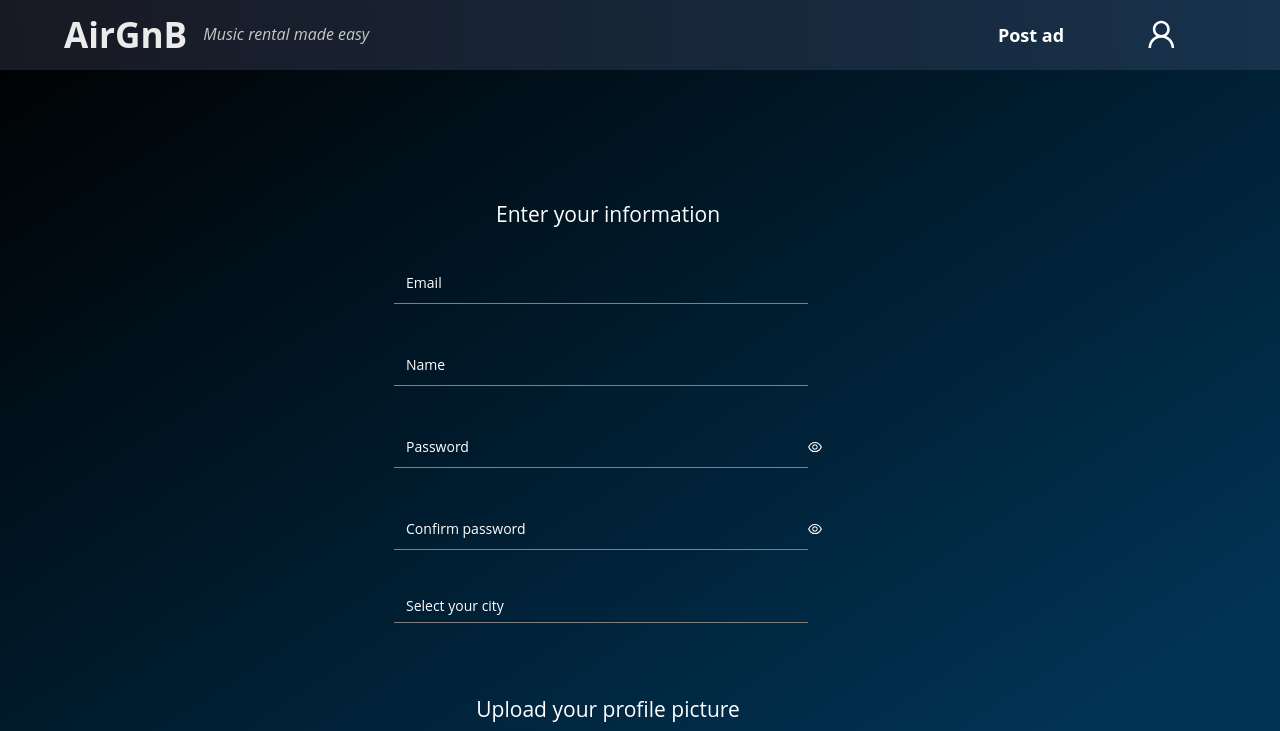
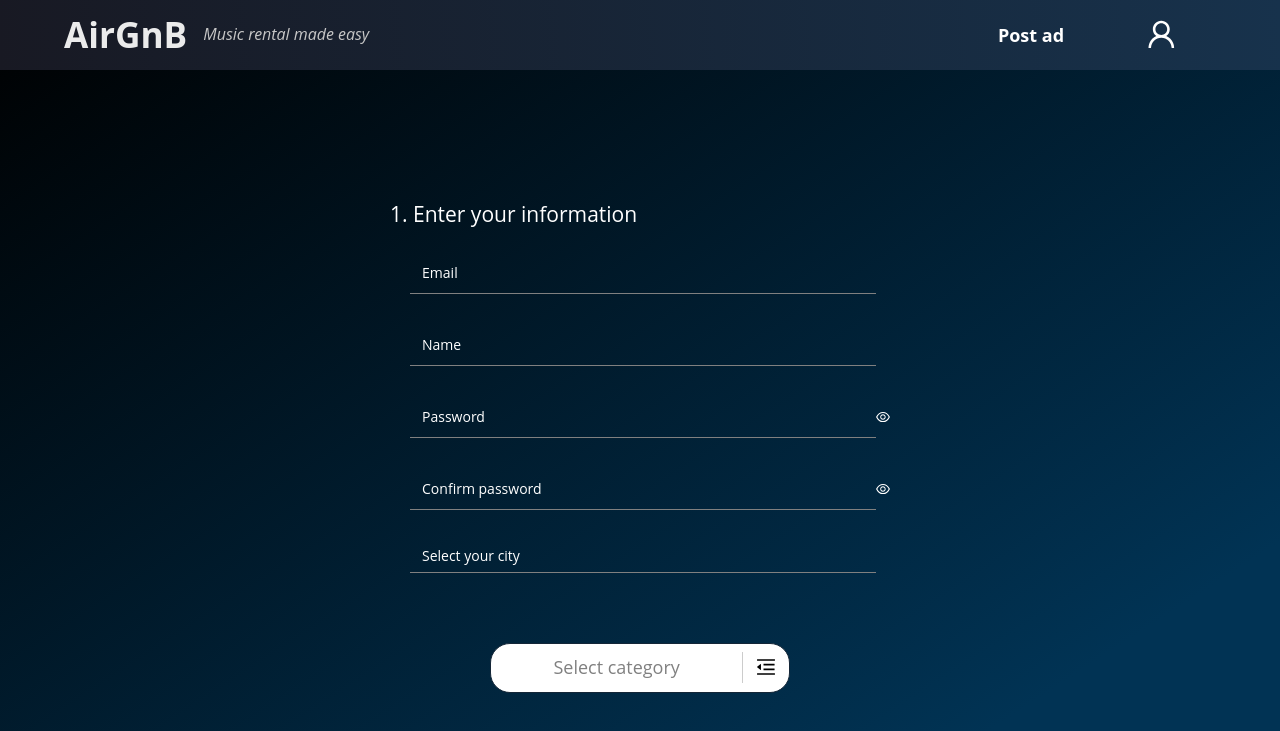
Before and after one commit to leo-dao/AirGnB, a React (Create React App) app in the folder client/: page /register in a window 1280 px wide. Shown: the top 731 px of the page. Built offline with nearby package versions, Linux system fonts and the light colour scheme; no server answers.

Commit message:
Modified registration, started multiple steps

```diff
--- a/client/src/components/Atoms/Input/index.tsx
+++ b/client/src/components/Atoms/Input/index.tsx
@@ -15,7 +15,7 @@ const Container = styled.div`
 const StyledInput = styled.input`
     display: flex;
     align-items: center;
-    background-color: transparent;
+    background: none;
     width: 100%;
     height: 3em;
     border: none;
@@ -28,6 +28,7 @@ const StyledInput = styled.input`
             position: relative;
             left: 10px;
         }
+
     &:hover{
         transition: all 0.3s ease-in-out;
         border-color: #1eb5f0;
--- a/client/src/components/Atoms/Login/index.tsx
+++ b/client/src/components/Atoms/Login/index.tsx
@@ -3,11 +3,17 @@ import styled from "styled-components";
 
 const Container = styled.div`
     top: 100px;
-    margin-left: 30%;
+
+    display: flex;
     justify-content: center;
+    align-items: center;
     gap: 20px;
     margin-top: 10%;
     margin-bottom: 10%;
+
+    @media (max-width: 600px) {
+
+    }
     `
 
 interface LoginProps {
--- a/client/src/components/Molecules/Register/index.tsx
+++ b/client/src/components/Molecules/Register/index.tsx
@@ -9,14 +9,21 @@ import FileSubmit from "../FileSubmit"
 import { AxiosResponse } from "axios";
 import Location from "../../Atoms/Location";
 import { EyeOutlined } from "@ant-design/icons";
+import SortCategories from "../SortCategories";
+import LongInput from '../../Atoms/LongInput';
 const axios = require('axios').default;
+
+interface RegisterProps {
+    reg2?: boolean;
+    reg3?: boolean;
+}
 
 const Form = styled.form`
     display: flex;
     flex-direction: column;
     align-items: center;
     justify-content: center;
-    width: 50%;
+    width: 100%;
     gap: 50px;
     max-width: 500px;
 `;
@@ -37,9 +44,24 @@ const ExtraLocationContainer = styled.div`
     margin: 10px;
 `
 
-const Guidelines = styled.h2`
+const Guideline = styled.h2`
     color: white;
+    `;
+
+const Reg1 = styled.div`
+    width: 100%;
 `
+
+const Reg2 = styled.div.attrs((props: RegisterProps) => props)`
+    text-align: center;
+    display: flex;
+    flex-direction: column;
+    align-items: center;
+    gap: 5px;
+    width: 100%;
+    margin-bottom: -30px;
+    display: ${props => props.reg2 ? 'flex' : 'none'};
+`;
 
 const ContainerLocation = styled.div`
     display: flex;
@@ -58,17 +80,7 @@ const ContainerLocation = styled.div`
     }
 `
 
-const ContainerAvatar = styled.div`
-    text-align: center;
-    display: flex;
-    flex-direction: column;
-    align-items: center;
-    gap: 5px;
-    width: 100%;
-    margin-bottom: -30px;
-`
-
-const Register = () => {
+const Register = (props: RegisterProps) => {
 
     // LOCATION DATA
     const [locationData, setLocationData] = React.useState<any[]>([]);
@@ -77,7 +89,7 @@ const Register = () => {
             .then((res: { data: React.SetStateAction<any[]>; }) => {
                 setLocationData(res.data);
             })
-    }, [])
+    }, []);
 
     const locationSelect = (value: string) => {
         updateFormData({
@@ -94,6 +106,12 @@ const Register = () => {
             ...formData,
             avatar: e.target.files[0],
         })
+    }
+
+    const [category, setCategory] = React.useState<string>('');
+
+    const onCategory = (e: any) => {
+        setCategory(e.key);
     }
 
     const initialState = {
@@ -180,8 +198,8 @@ const Register = () => {
             encType="multipart/form-data"
         >
             <Container>
-
-                <Guidelines>Enter your information</Guidelines>
+                <Reg1>
+                    <Guideline>1. Enter your information</Guideline>
                     <Input placeholder={"Email"} type={"email"} onChange={handleChange} required />
                     <Input placeholder={"Name"} type={"text"} onChange={handleChange} required />
                     <Password placeholder={"Password"} onChange={handleChange} />
@@ -197,19 +215,36 @@ const Register = () => {
                         {/* Hidden to have the same width as other input*/}
                         <EyeOutlined style={{ visibility: 'hidden' }} />
                     </ExtraLocationContainer>
+                </Reg1>
             </Container>
-            <ContainerAvatar>
-                <Guidelines >Upload your profile picture</Guidelines>
+            <Reg2
+                reg2={
+                    formData.name !== '' &&
+                    formData.email !== '' &&
+                    !error.display
+                }
+            >
+                <Guideline>2. Upload your profile picture</Guideline>
                 <FileSubmit
                     onChange={onSetFile}
                     fileNames={file?.name ? [file?.name] : []}
                 />
-            </ContainerAvatar>
+                <input type="text"
+                    placeholder="Enter a description about yourself" />
+            </Reg2>
+
+            <SortCategories
+                onClick={onCategory}
+                category={category}
+            />
+            <ErrorMessage msg={error.msg} on={error.display} />
+
+
+
             <Button
                 text="Create profile"
                 type='submit'
             />
-            <ErrorMessage msg={error.msg} on={error.display} />
         </Form>
     )
 
--- a/client/src/components/Molecules/SignIn/index.tsx
+++ b/client/src/components/Molecules/SignIn/index.tsx
@@ -13,7 +13,7 @@ const Form = styled.form`
     flex-direction: column;
     align-items: center;
     justify-content: center;
-    width: 50%;
+    width: 100%;
     max-width: 500px;
 `;
 
```
Lines whose indentation alone changed are shown as unchanged.
